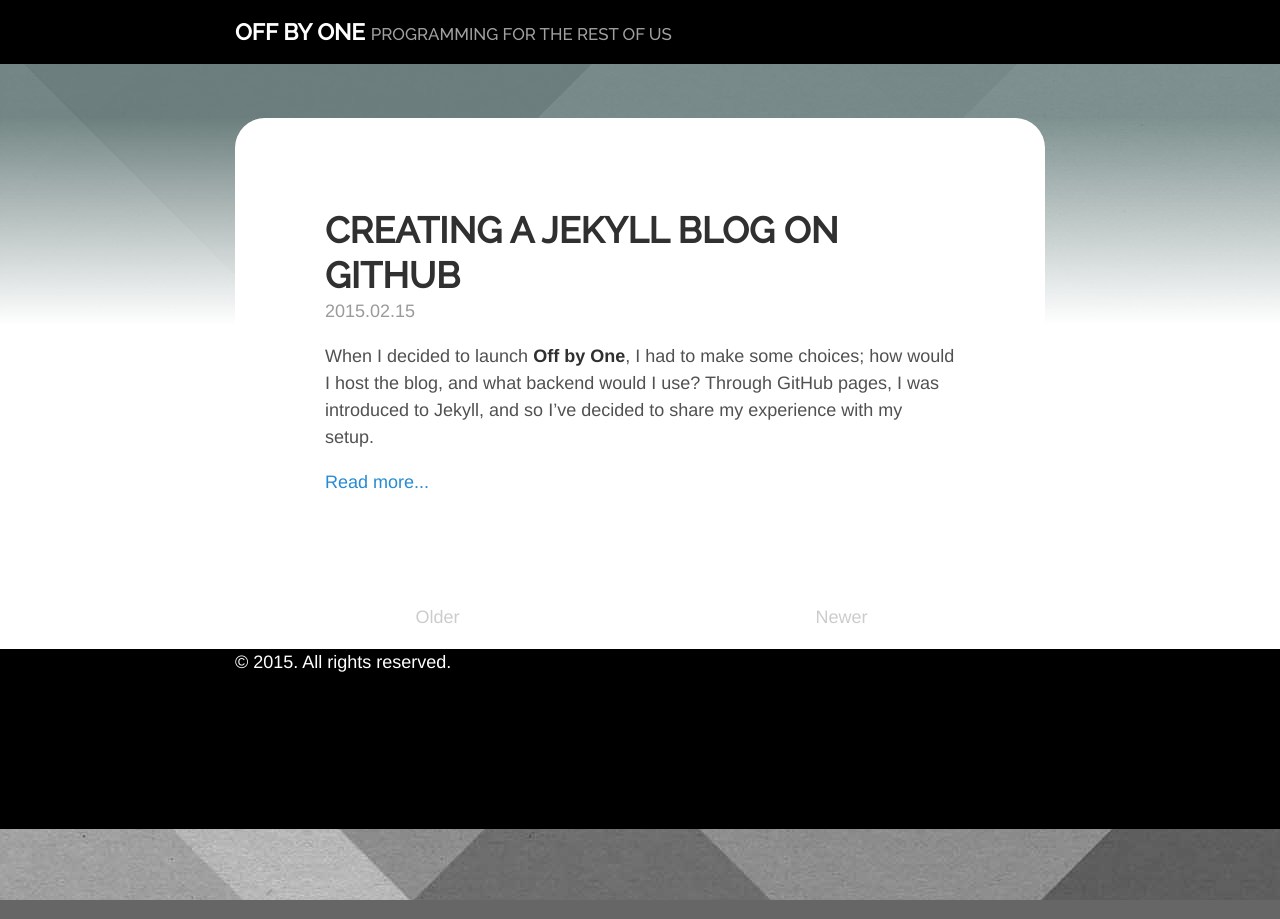
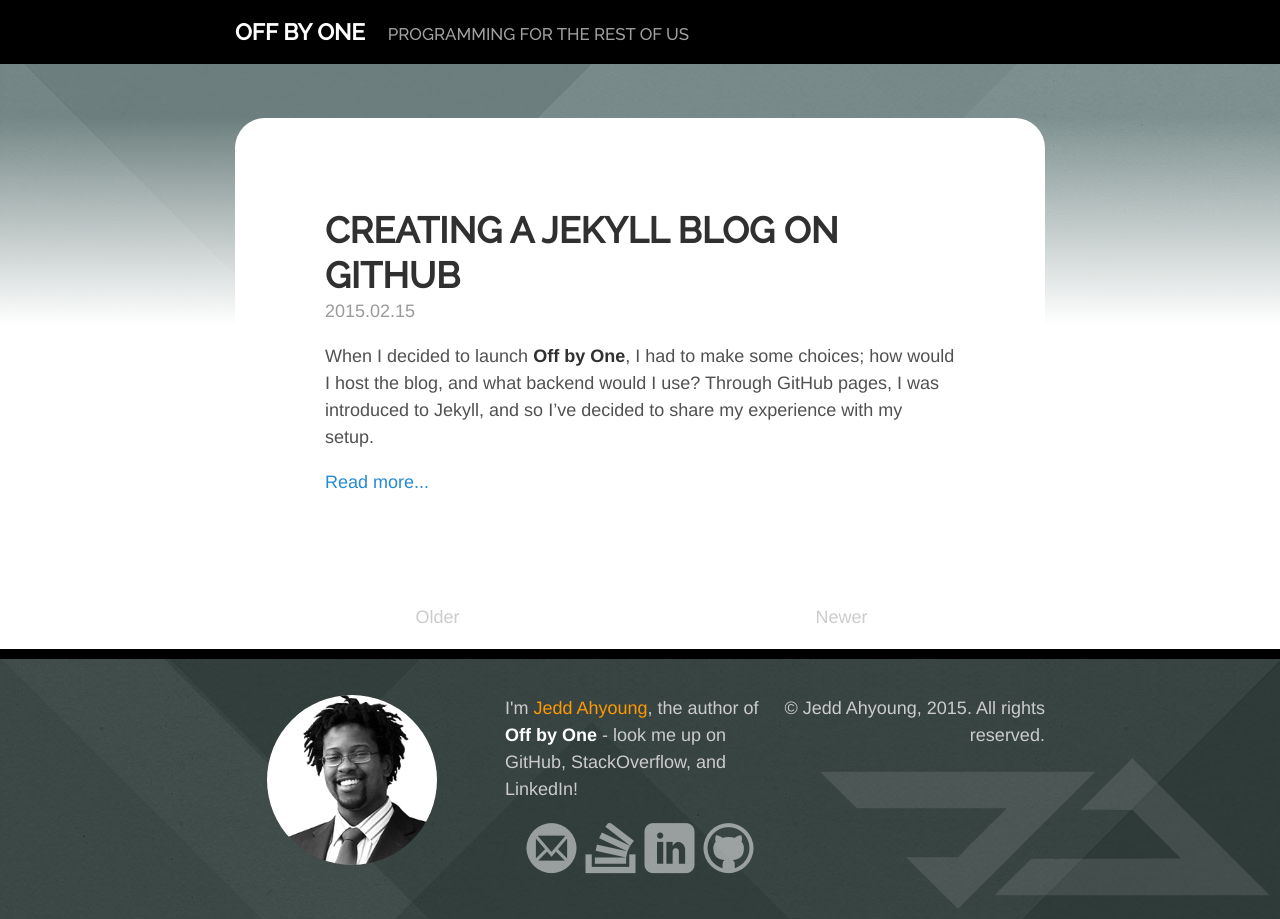
Before and after one commit to jwahyoung/off-by-one, a Jekyll site: the page built from index.html, in a window 1280 px wide. Built offline with Jekyll 4.4.1, drawn with Linux system fonts in a browser that asks for light colours; some web fonts are replaced; Markdown is read by kramdown in place of the engine named in the settings; the list of posts is cut into pages by our own code.

Commit message:
Updating styles like a boss.

```diff
--- a/_layouts/default.html
+++ b/_layouts/default.html
@@ -5,12 +5,13 @@
 
   <body>
 
+    <div class="body">
       <div class="masthead-wrapper">
         <div class="masthead">
           <div class="container">
             <h3 class="masthead-title">
               <a href="{{ site.baseurl }}" title="Home">{{ site.title }}</a>
-            <small>{{ site.tagline }}</small>
+              <small>&nbsp;&nbsp;&nbsp;&nbsp;{{ site.tagline }}</small>
             </h3>
           </div>
         </div>
@@ -22,11 +23,29 @@
 
         </div>
       </div>
+      <div class="push"></div>
+    </div>
+
     <div class="footer">
       <div class="container">
+        <div class="column on-3 center-align">
+          <img class="moneyshot" src="/images/moneyshot.jpg" />
+        </div><div class="column on-3">
+          <p class="blurb">
+            I'm <a href="http://www.jedd-ahyoung.com">Jedd Ahyoung</a>, the author of <strong>{{ site.title }}</strong> - look me up on GitHub, StackOverflow, and LinkedIn!
+          </p>
+          <div class="center-align">
+            <a class="icon icon-mail" itemprop="email" href="mailto:jedd.ahyoung@gmail.com" title="Send me email"></a>
+            <a class="icon icon-stackoverflow" itemprop="url" href="http://stackoverflow.com/users/677526/jedd-ahyoung" title="View my StackOverflow contributions"></a>
+            <a class="icon icon-linkedin" itemprop="url" href="http://www.linkedin.com/in/jeddahyoung" title="Find me on LinkedIn"></a>
+            <a class="icon icon-github" itemprop="url" href="https://github.com/jedd-ahyoung" title="Find me on Github"></a>
+          </div>
+        </div><div class="column on-3 right-align">
           <p>
-          &copy; {{ site.time | date: '%Y' }}. All rights reserved.
+            &copy; Jedd Ahyoung, {{ site.time | date: '%Y' }}. All rights reserved.
           </p>
+          <img class="logo" src="/images/logo.svg" />
+        </div>
       </div>
     </div>
 
--- a/_layouts/post.html
+++ b/_layouts/post.html
@@ -8,6 +8,7 @@ layout: default
     <span class="post-date">{{ page.date | date: "%Y.%m.%d" }}</span>
   </header>
   {{ content }}
+
 
   <footer class="related">
     <h2>Related Posts</h2>
--- a/_scss/base.scss
+++ b/_scss/base.scss
@@ -16,6 +16,7 @@ html,
 body {
   margin: 0;
   padding: 0;
+  height: 100%;
 }
 
 html {
--- /dev/null
+++ b/_scss/icons.scss
@@ -0,0 +1,69 @@
+// Icons
+//
+// Site icon styles.
+
+@font-face {
+	font-family: 'jedd-ahyoung-icons';
+	src:url('fonts/jedd-ahyoung-icons.eot?-5q8myb');
+	src:url('fonts/jedd-ahyoung-icons.eot?#iefix-5q8myb') format('embedded-opentype'),
+		url('fonts/jedd-ahyoung-icons.woff?-5q8myb') format('woff'),
+		url('fonts/jedd-ahyoung-icons.ttf?-5q8myb') format('truetype'),
+		url('fonts/jedd-ahyoung-icons.svg?-5q8myb#jedd-ahyoung-icons') format('svg');
+	font-weight: normal;
+	font-style: normal;
+}
+
+[class^="icon-"], [class*=" icon-"] {
+	font-family: 'jedd-ahyoung-icons';
+	speak: none;
+	font-style: normal;
+	font-weight: normal;
+	font-variant: normal;
+	text-transform: none;
+	line-height: 1;
+
+	/* Better Font Rendering =========== */
+	-webkit-font-smoothing: antialiased;
+	-moz-osx-font-smoothing: grayscale;
+}
+
+.icon-mail:before {
+	content: "\e600";
+}
+.icon-github:before {
+	content: "\e601";
+}
+.icon-linkedin:before {
+	content: "\e602";
+}
+.icon-stackoverflow:before {
+	content: "\e603";
+}
+.icon-file-pdf:before {
+	content: "\e604";
+}
+
+a.icon
+{
+	display: inline-block;
+	font-size: 50px;
+	color: rgba(255, 255, 255, 0.5);
+	text-decoration: none;
+	padding: 2px;
+
+	&:before
+	{
+		transition: all 1s ease-in-out;
+	}
+
+	&:hover
+	{
+		color: rgba(255, 255, 255, 1);
+	}
+
+	&:hover:before
+	{
+		transition: all 0.5s ease-in-out;
+		color: rgba(255, 255, 255, 1);
+	}
+}
--- a/_scss/layout.scss
+++ b/_scss/layout.scss
@@ -1,6 +1,14 @@
 // Layout
 //
 // Styles for managing the structural hierarchy of the site.
+
+.body {
+	min-height: 100%;
+	height: auto !important; /* This line and the next line are not necessary unless you need IE6 support */
+	height: 100%;
+	margin: 0 auto -15rem; /* the bottom margin is the negative value of the footer's height */
+	padding-bottom: 15rem;
+}
 
 .wrapper {
 	background: #fff;
@@ -21,7 +29,61 @@
 }
 
 .footer {
-	min-height: 10rem;
-	background: #000;
-	color: #fff;
+	height: 15rem;
+	background: rgba(36, 50, 48, 0.8);
+	border-top: 10px solid black;
+	color: #ccc;
+	position: relative;
+
+	strong {
+		color: white;
+	}
+
+	a {
+		text-decoration: dotted;
+		color: #ff9900;
+
+
+	}
+
+	.column {
+		display: inline-block;
+		padding: 2rem 0;
+		vertical-align: top;
+	}
+
+	.on-3 {
+		width: 33.33%;
+	}
+
+	.center-align {
+		text-align: center;
+	}
+
+	.right-align {
+		text-align: right;
+	}
+
+	.logo {
+		display: inline-block;
+		width: 25rem;
+		opacity: 0.25;
+		position: absolute;
+		right: 10px;
+		bottom: 10px;
+		margin: 0;
+	}
+
+	.moneyshot {
+		display: inline-block;
+		width: 170px;
+		height: auto;
+		border-radius: 85px;
+		margin: 0 2rem 0 0;
+	}
 }
+
+.push {
+	// height: 10rem;
+	background: #fff;
+}
--- a/css/style.scss
+++ b/css/style.scss
@@ -26,3 +26,4 @@
 @import "posts";
 @import "pagination";
 @import "message";
+@import "icons";
```
Also changed, not shown: css/fonts/jedd-ahyoung-icons.ttf (added), css/fonts/jedd-ahyoung-icons.woff (added), images/moneyshot.jpg (added), 2 other files. Lines whose indentation alone changed are shown as unchanged.
